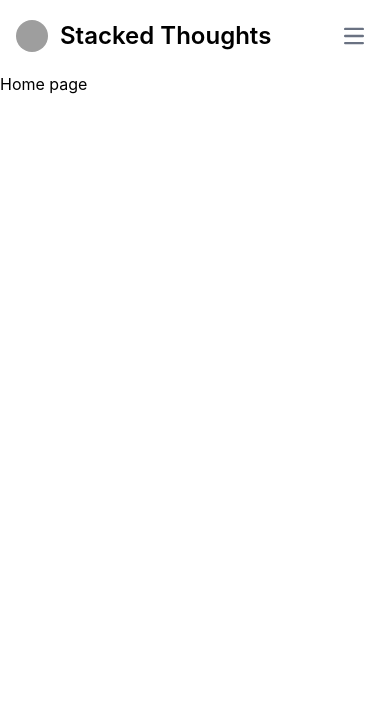
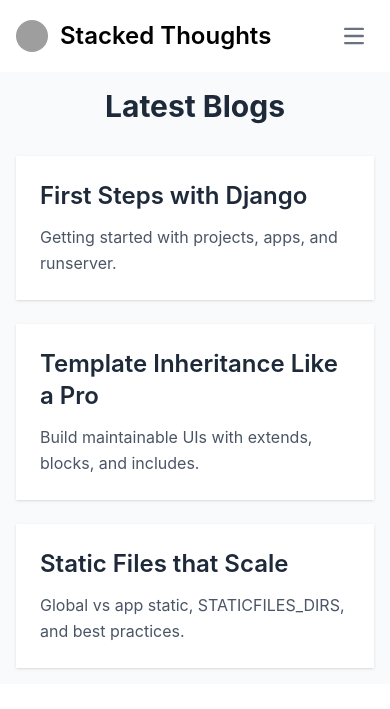
Before and after one commit to EslamKamel89/stacked_thoughts, a Django app: page / in a window 390 px wide. Shown: the top 709 px of the page. Run offline with Django 5.2, Linux system fonts and the light colour scheme; grey boxes are pictures that could not be loaded.

Commit message:
feat(blog): implement home page UI with blog listing - Add responsive blog cards with links and excerpts; include empty state

```diff
--- a/blog/templates/blog/index.html
+++ b/blog/templates/blog/index.html
@@ -1,5 +1,33 @@
-{% extends 'layout.html'%}
-<template></template>
+{% extends 'layout.html' %}
+</>
 {% block title %} Home {% endblock %}
-<template></template>
-{% block content %} Home page {% endblock %}
+</>
+{% block content %}
+<div class="min-h-screen bg-gray-50 py-10">
+  <div class="max-w-3xl mx-auto p-4">
+    <h1 class="text-3xl font-bold text-gray-800 mb-8 text-center">
+      Latest Blogs
+    </h1>
+
+    <ul class="space-y-6">
+      {% for blog in blogs %}
+      <li
+        class="bg-white rounded-2xl shadow hover:shadow-lg transition-shadow duration-300 p-6"
+      >
+        <a
+          href="{% url 'blog_detail' blog.slug %}"
+          class="block text-2xl font-semibold text-gray-800 hover:text-blue-600 transition-colors duration-200"
+        >
+          {{ blog.title }}
+        </a>
+        <p class="text-gray-600 mt-3 leading-relaxed">{{ blog.excerpt }}</p>
+      </li>
+      {% empty %}
+      <li class="text-center text-gray-500 bg-white rounded-xl py-10 shadow">
+        No blogs yet.
+      </li>
+      {% endfor %}
+    </ul>
+  </div>
+</div>
+{% endblock %}
--- a/blog/views.py
+++ b/blog/views.py
@@ -39,7 +39,7 @@ def get_latest_blogs(n:int = 3) ->List[Blog] :
 
 def find_blog_by_slug(slug:str)->Blog|None:
     for blog in BLOGS :
-        if blog["slug"] == slug :
+        if blog['slug'] == slug :
             return blog
     return None
 
```
